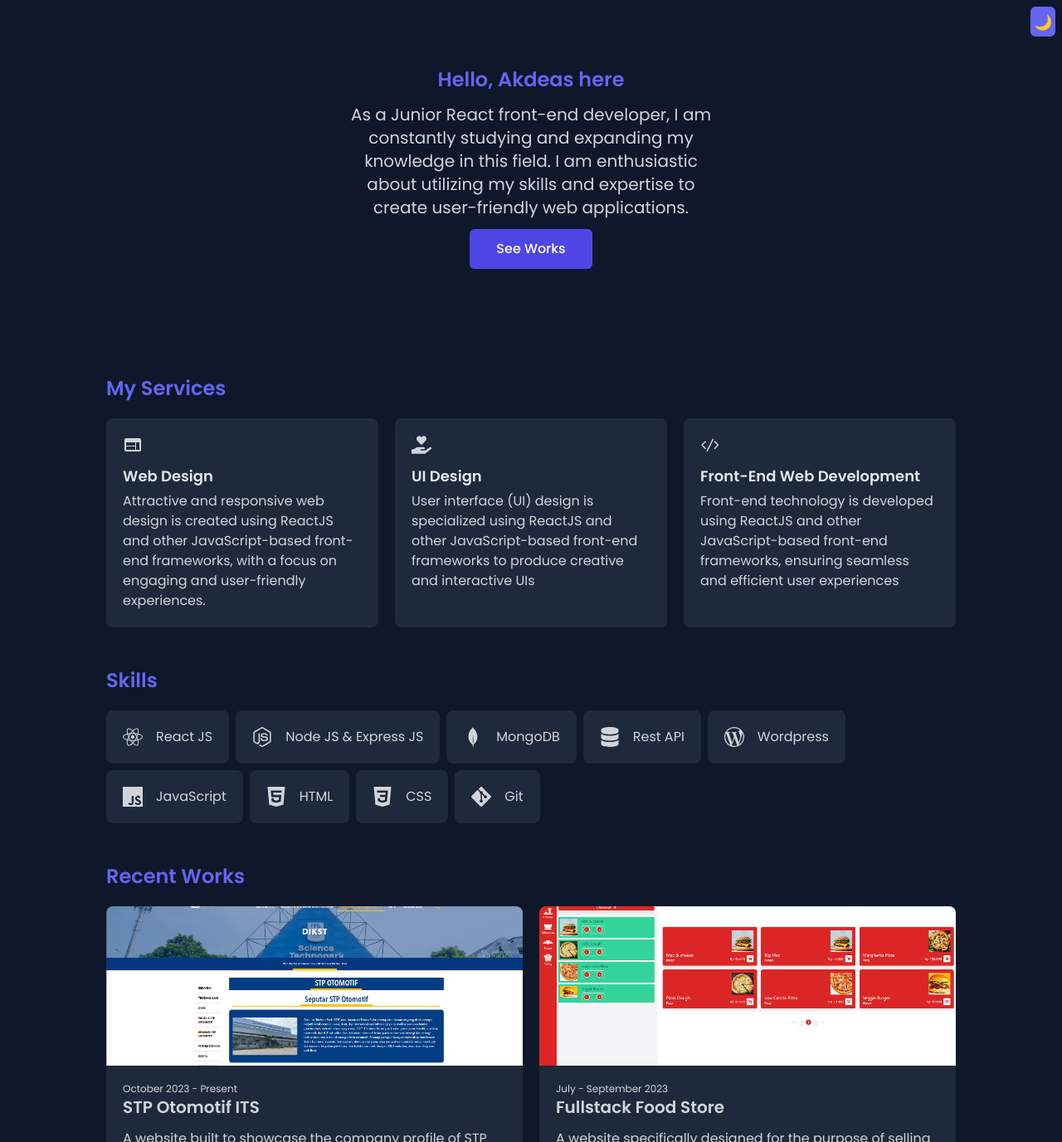
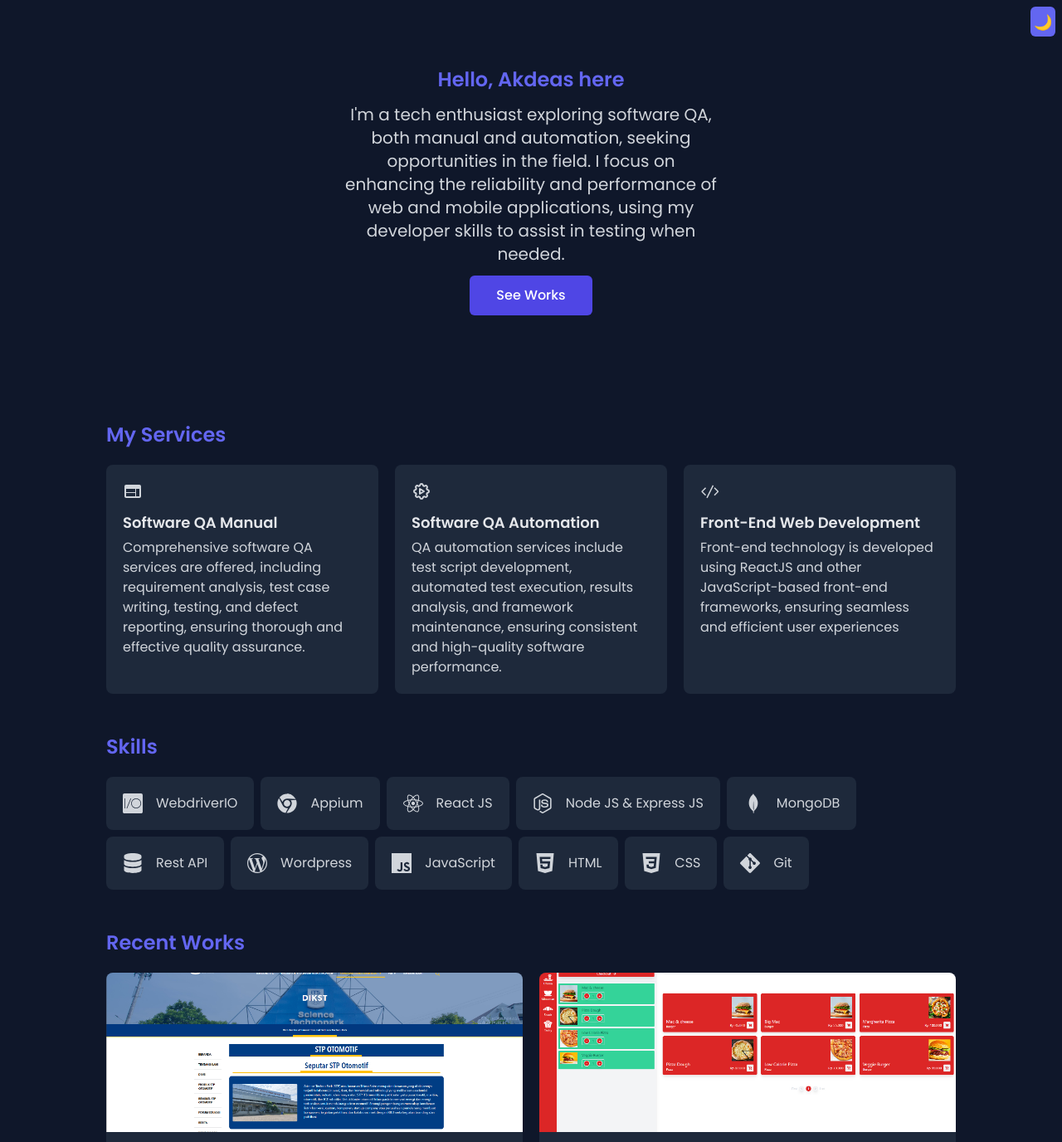
Before and after one commit to akdeaso/akdeaso.github.io, a React (Vite) app: page / in a window 1280 px wide. Shown: the top 1376 px of the page at 83% size. Built offline with nearby package versions, Linux system fonts and the light colour scheme.

Commit message:
fix: update to recent

```diff
--- a/package.json
+++ b/package.json
@@ -13,7 +13,7 @@
     "gh-pages": "^4.0.0",
     "react": "^18.2.0",
     "react-dom": "^18.2.0",
-    "react-icons": "^4.7.1"
+    "react-icons": "^4.12.0"
   },
   "devDependencies": {
     "@types/react": "^18.0.26",
--- a/src/components/HeroSection.jsx
+++ b/src/components/HeroSection.jsx
@@ -6,10 +6,10 @@ const HeroSection = () => {
           Hello, Akdeas here
         </h1>
         <p className="text-md md:text-xl max-w-md mb-3 text-gray-600 dark:text-gray-300">
-          As a Junior React front-end developer, I am constantly studying and
-          expanding my knowledge in this field. I am enthusiastic about
-          utilizing my skills and expertise to create user-friendly web
-          applications.
+          I'm a tech enthusiast exploring software QA, both manual and
+          automation, seeking opportunities in the field. I focus on enhancing
+          the reliability and performance of web and mobile applications, using
+          my developer skills to assist in testing when needed.
         </p>
         <a
           href="#works"
--- a/src/data/services.jsx
+++ b/src/data/services.jsx
@@ -1,19 +1,19 @@
 import { MdWeb } from "react-icons/md";
-import { FaHandHoldingHeart } from "react-icons/fa";
+import { TbSettingsAutomation } from "react-icons/tb";
 import { VscCode } from "react-icons/vsc";
 
 export default [
   {
-    title: "Web Design",
+    title: "Software QA Manual",
     description:
-      "Attractive and responsive web design is created using ReactJS and other JavaScript-based front-end frameworks, with a focus on engaging and user-friendly experiences.",
+      "Comprehensive software QA services are offered, including requirement analysis, test case writing, testing, and defect reporting, ensuring thorough and effective quality assurance.",
     icon: <MdWeb className="w-full h-full" />,
   },
   {
-    title: "UI Design",
+    title: "Software QA Automation",
     description:
-      "User interface (UI) design is specialized using ReactJS and other JavaScript-based front-end frameworks to produce creative and interactive UIs",
-    icon: <FaHandHoldingHeart className="w-full h-full" />,
+      "QA automation services include test script development, automated test execution, results analysis, and framework maintenance, ensuring consistent and high-quality software performance.",
+    icon: <TbSettingsAutomation className="w-full h-full" />,
   },
   {
     title: "Front-End Web Development",
--- a/src/data/skills.jsx
+++ b/src/data/skills.jsx
@@ -1,4 +1,4 @@
-import { FaReact, FaDatabase } from "react-icons/fa";
+import { FaReact, FaDatabase, FaChrome } from "react-icons/fa";
 import {
   SiNodedotjs,
   SiMongodb,
@@ -7,9 +7,18 @@ import {
   SiHtml5,
   SiCss3,
   SiGit,
+  SiWebdriverio,
 } from "react-icons/si";
 
 const skills = [
+  {
+    skill: "WebdriverIO",
+    icon: <SiWebdriverio className="w-full h-full" />,
+  },
+  {
+    skill: "Appium",
+    icon: <FaChrome className="w-full h-full" />,
+  },
   {
     skill: "React JS",
     icon: <FaReact className="w-full h-full" />,
```
Also changed, not shown: 1 other file (tests, documents, lock files or other folders).
